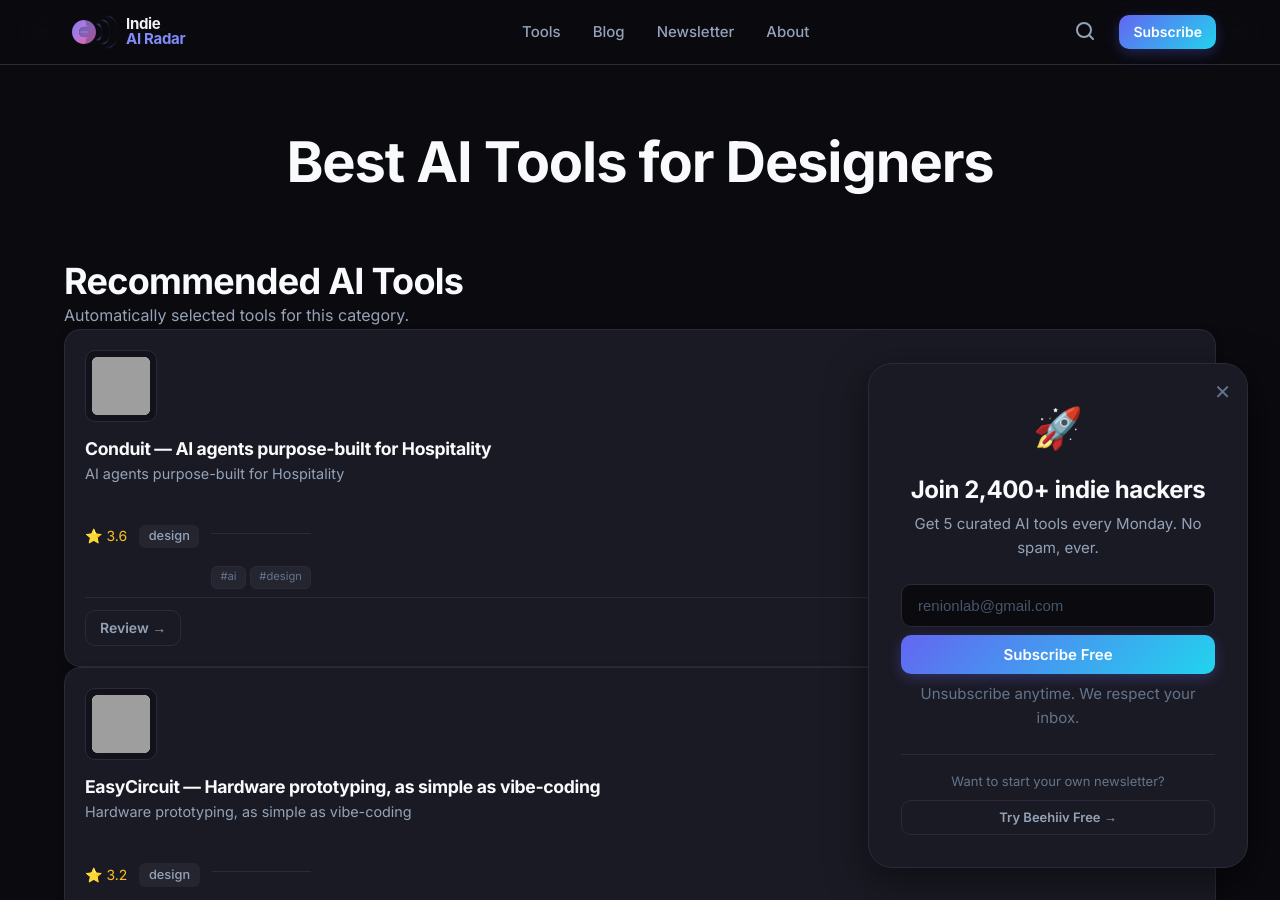
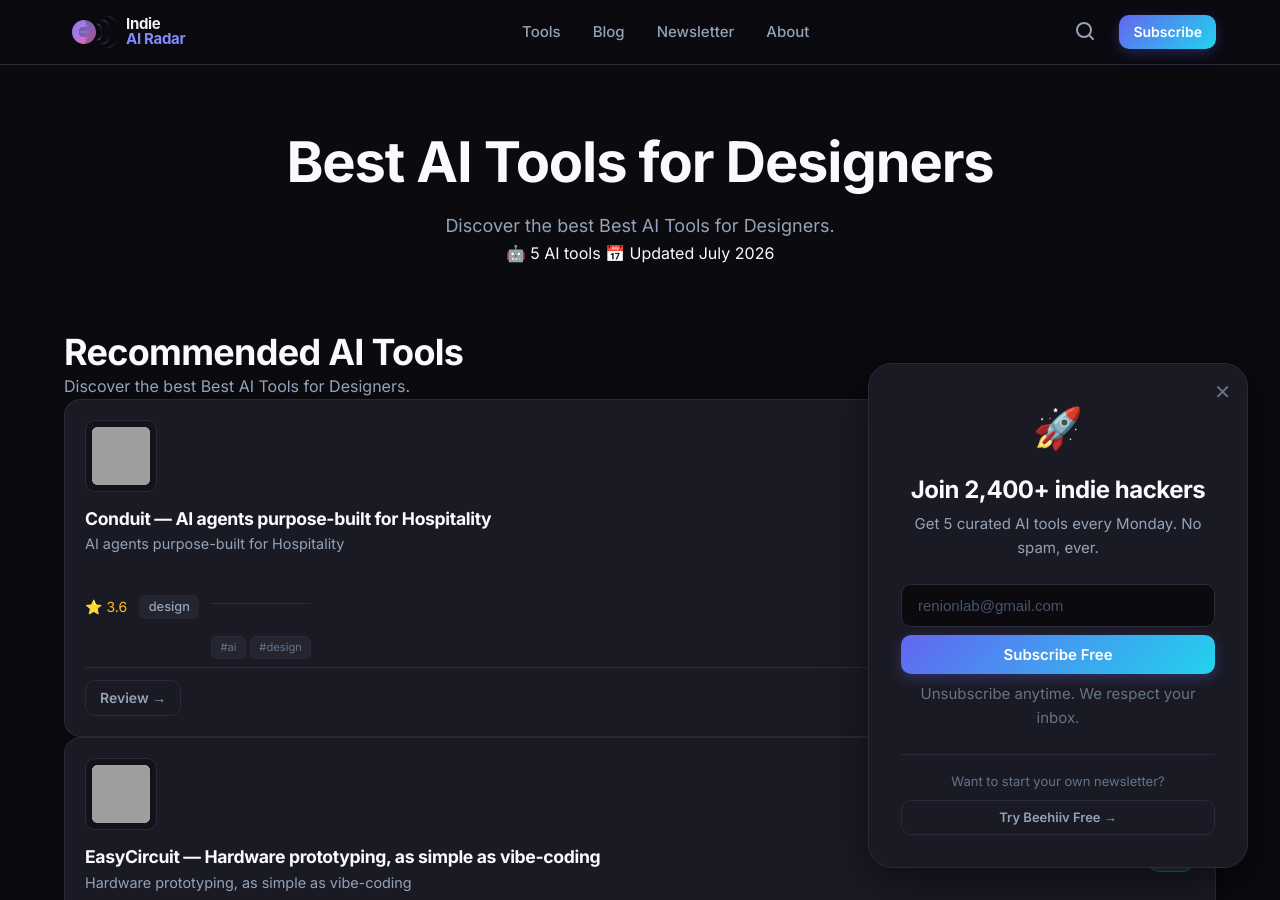
Before and after one commit to renion-dev/indiearadar, a Jekyll site: the page built from pages/programmatic/best-ai-tools-for-designers.md, in a window 1280 px wide and 900 px high. Built offline with Jekyll 4.4.1, drawn with Linux system fonts in a browser that asks for light colours; grey boxes are pictures that could not be loaded.

Commit message:
feat: add SEO hero section to programmatic pages

```diff
--- a/_data/programmatic/developers.yml
+++ b/_data/programmatic/developers.yml
@@ -7,6 +7,8 @@
 intent: commercial
 
 category: developers
+
+description: Discover the best AI tools for developers to write code faster, debug efficiently, and automate repetitive tasks.
 
 tool_filters:
   categories:
--- a/_layouts/programmatic.html
+++ b/_layouts/programmatic.html
@@ -3,10 +3,27 @@
 ---
 
 <div class="container">
+
     <article class="page-content">
 
         <header class="page-header">
+
             <h1>{{ page.title }}</h1>
+
+            {% if page.description %}
+            <p class="page-description">
+                {{ page.description }}
+            </p>
+            {% endif %}
+
+            <div class="programmatic-stats">
+
+                <span>🤖 {{ page.tool_count }} AI tools</span>
+
+                <span>📅 Updated {{ site.time | date: "%B %Y" }}</span>
+
+            </div>
+
         </header>
 
         {{ content }}
@@ -28,4 +45,5 @@
         {% endif %}
 
     </article>
+
 </div>
--- a/pages/programmatic/best-ai-tools-for-designers.md
+++ b/pages/programmatic/best-ai-tools-for-designers.md
@@ -1,9 +1,17 @@
 ---
 layout: programmatic
+
 title: "Best AI Tools for Designers"
+
+description: "Discover the best Best AI Tools for Designers."
+
 permalink: /best-ai-tools-for-designers/
+
 programmatic: true
+
 generated: true
+
+tool_count: 5
 
 related_tools:
   - adomate
@@ -15,4 +23,4 @@
 
 ## Recommended AI Tools
 
-Automatically selected tools for this category.
+Discover the best Best AI Tools for Designers.
```
Also changed, not shown: pages/programmatic/best-ai-tools-for-developers.md (+9 -9 lines), pages/programmatic/cursor-alternatives.md (+9 -43 lines), scripts/programmatic_generator.py (+39 -10 lines).
